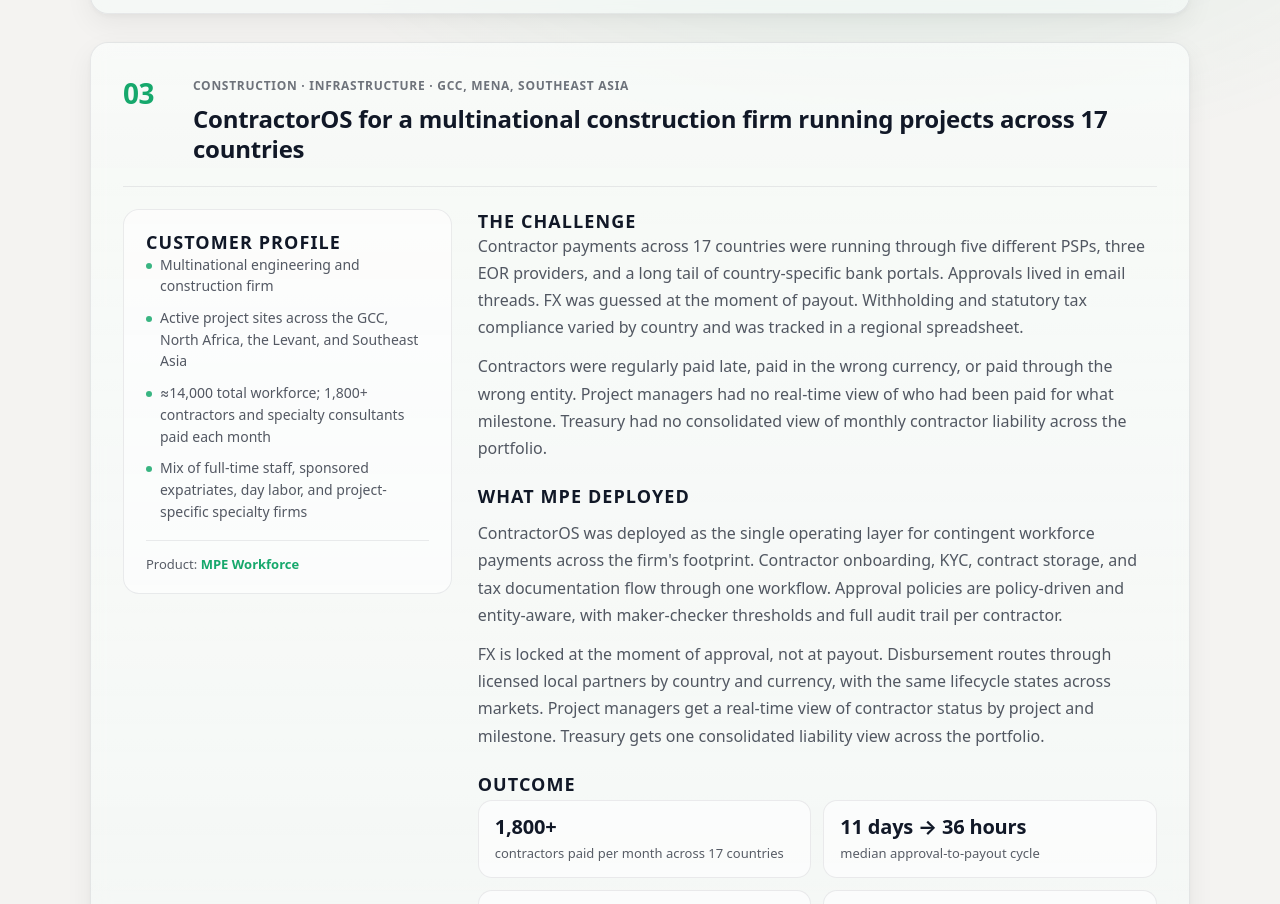
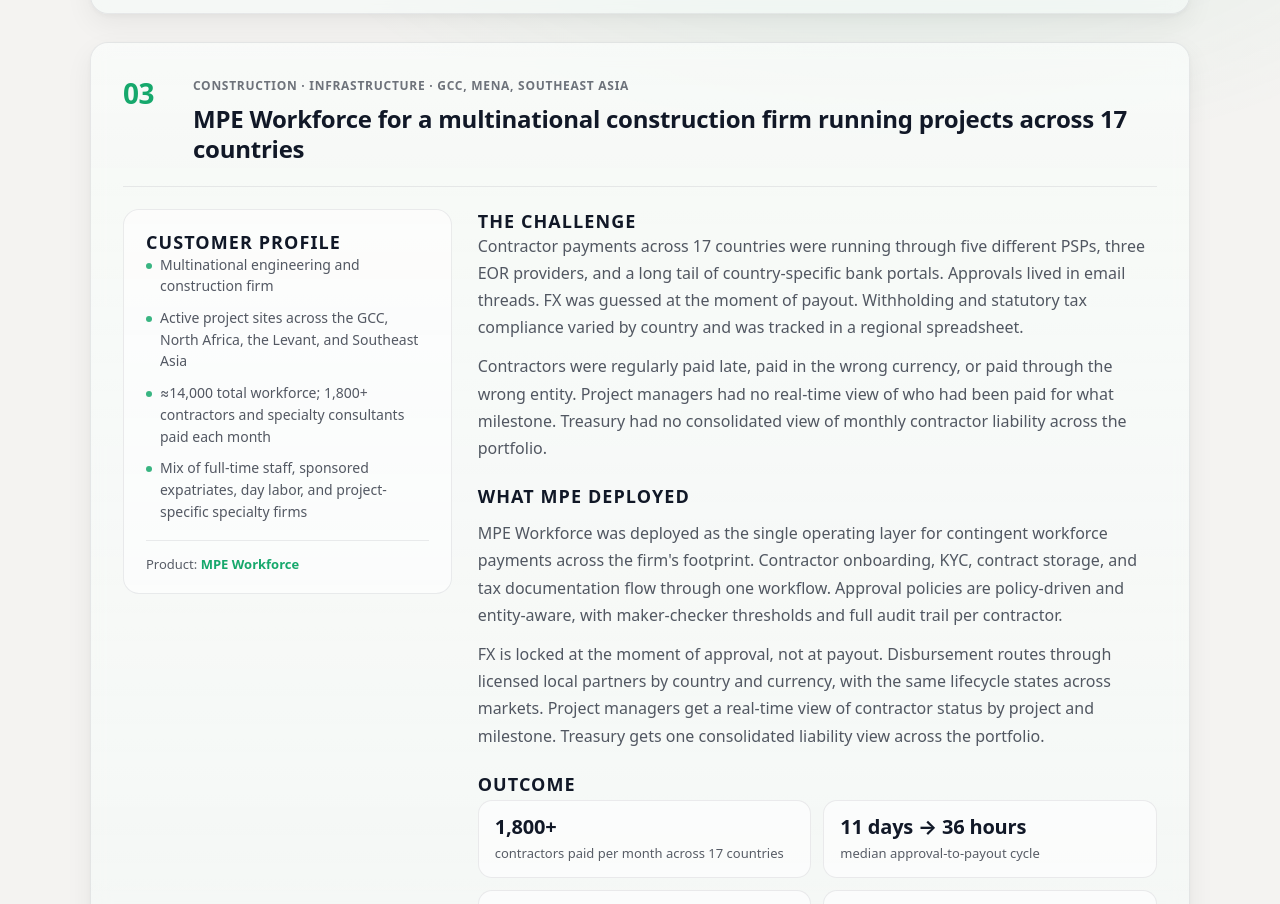
Before and after one commit to kleinjoshd-commits/Josh1, a Next.js app: page /use-cases in a window 1280 px wide. Shown: the part 2243-3147 px from the top of the page. Built offline with nearby package versions, Linux system fonts and the light colour scheme.

Commit message:
Rename ContractorOS to MPE Workforce in use case 03
The third use case was using the working name "ContractorOS" in the
title, solution narrative, and metadata description. Aligns the copy
with the actual product name (MPE Workforce). The product link in the
sidebar was already correct.

```diff
--- a/app/use-cases/page.tsx
+++ b/app/use-cases/page.tsx
@@ -4,7 +4,7 @@
 export const metadata = {
   title: "Use Cases | MPE",
   description:
-    "Three customer stories: a commercial poultry processor running worker wallets, a consumer goods importer using early-invoice financing, and a multinational construction firm running ContractorOS.",
+    "Three customer stories: a commercial poultry processor running worker wallets, a consumer goods importer using early-invoice financing, and a multinational construction firm running MPE Workforce.",
 };
 
 type Metric = { value: string; label: string };
@@ -90,7 +90,7 @@
     region: "GCC, MENA, Southeast Asia",
     product: { label: "MPE Workforce", href: "/solutions/workforce" },
     title:
-      "ContractorOS for a multinational construction firm running projects across 17 countries",
+      "MPE Workforce for a multinational construction firm running projects across 17 countries",
     profile: {
       name: "Customer profile",
       lines: [
@@ -105,7 +105,7 @@
       "Contractors were regularly paid late, paid in the wrong currency, or paid through the wrong entity. Project managers had no real-time view of who had been paid for what milestone. Treasury had no consolidated view of monthly contractor liability across the portfolio.",
     ],
     solution: [
-      "ContractorOS was deployed as the single operating layer for contingent workforce payments across the firm's footprint. Contractor onboarding, KYC, contract storage, and tax documentation flow through one workflow. Approval policies are policy-driven and entity-aware, with maker-checker thresholds and full audit trail per contractor.",
+      "MPE Workforce was deployed as the single operating layer for contingent workforce payments across the firm's footprint. Contractor onboarding, KYC, contract storage, and tax documentation flow through one workflow. Approval policies are policy-driven and entity-aware, with maker-checker thresholds and full audit trail per contractor.",
       "FX is locked at the moment of approval, not at payout. Disbursement routes through licensed local partners by country and currency, with the same lifecycle states across markets. Project managers get a real-time view of contractor status by project and milestone. Treasury gets one consolidated liability view across the portfolio.",
     ],
     outcome: [
```
